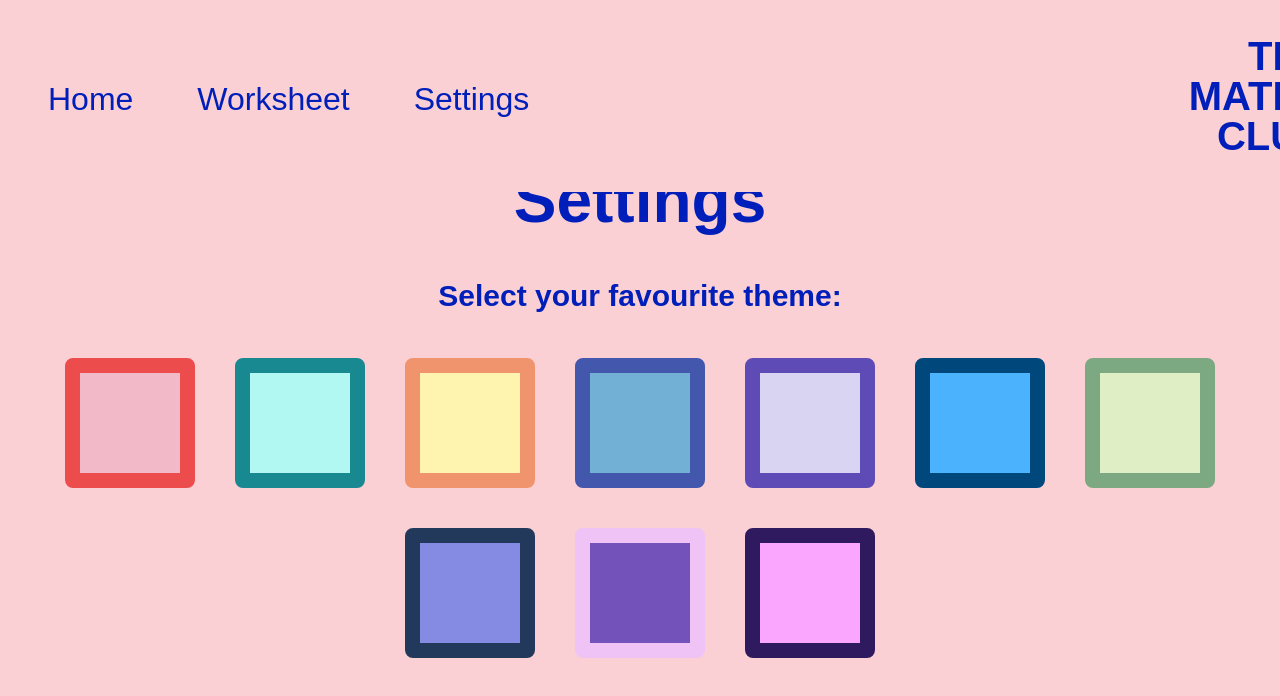
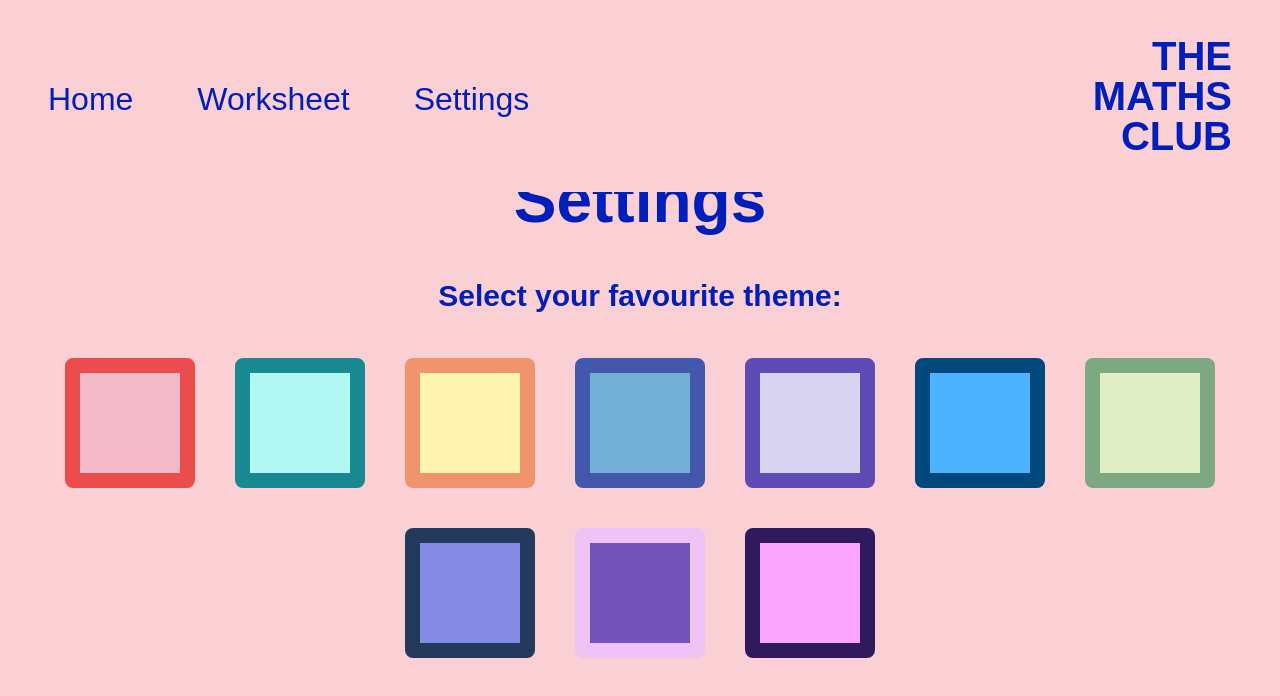
Before and after one commit to mtk3276/responsive-navbar, a React (Vite) app: page /settings in a window 1280 px wide. Shown: the top 696 px of the page. Built offline with nearby package versions, Linux system fonts and the light colour scheme; a web font is replaced by a local one.

Commit message:
fix: prevent navbar from extending beyond screen width

```diff
--- a/src/components/ResponsiveNavbar.css
+++ b/src/components/ResponsiveNavbar.css
@@ -1,8 +1,10 @@
 .header {
     position: fixed;
     width: 100%;
+    max-width: 100vw;
     top: 0;
     left: 0;
+    box-sizing: border-box;
     padding: 0 3rem;
     background-color: var(--body-color);
     z-index: var(--z-fixed);
```
